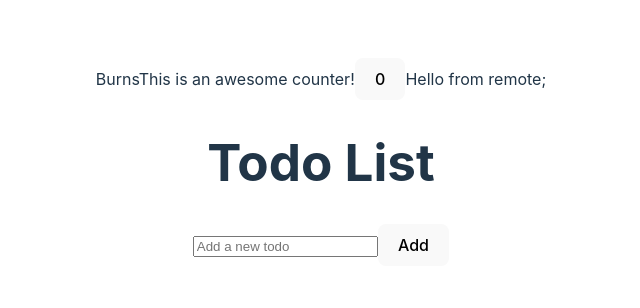
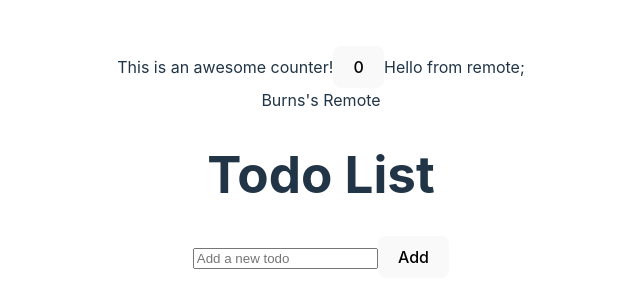
Before and after one commit to BurnsJ822/mfe-remote, a React (Vite) app: page / in a window 1280 px wide. Shown: the part 230-538 px from the top of the page, without its empty margins (319-959 px from the left). Built offline with nearby package versions, Linux system fonts and the light colour scheme.

Commit message:
Burns ToDo

```diff
--- a/src/Counter.tsx
+++ b/src/Counter.tsx
@@ -5,7 +5,6 @@ export default function Counter() {
 
   return (
     <>
-      <span>Burns</span>
       <span>This is an awesome counter!</span>
       <button onClick={() => setCount((prev) => prev + 1)}>{count}</button>
     </>
--- a/src/ToDo.tsx
+++ b/src/ToDo.tsx
@@ -1,19 +1,15 @@
-import React, { useState, ChangeEvent, KeyboardEvent } from 'react';
+import { useState, ChangeEvent, KeyboardEvent } from 'react';
 
-// Define the Todo interface
 interface Todo {
   id: number;
   text: string;
   completed: boolean;
 }
 
-const TodoList: React.FC = () => {
-  // State to manage the list of todos
+const TodoList = () => {
   const [todos, setTodos] = useState<Todo[]>([]);
-  // State to manage the input value for adding new todos
   const [newTodoText, setNewTodoText] = useState<string>('');
 
-  // Function to add a new todo
   const addTodo = () => {
     if (newTodoText.trim() === '') return;
 
@@ -27,7 +23,6 @@ const TodoList: React.FC = () => {
     setNewTodoText('');
   };
 
-  // Function to toggle the completion status of a todo
   const toggleTodo = (id: number) => {
     const updatedTodos = todos.map((todo) => {
       if (todo.id === id) {
@@ -39,18 +34,15 @@ const TodoList: React.FC = () => {
     setTodos(updatedTodos);
   };
 
-  // Function to remove a todo
   const removeTodo = (id: number) => {
     const updatedTodos = todos.filter((todo) => todo.id !== id);
     setTodos(updatedTodos);
   };
 
-  // Handle input change
   const handleInputChange = (event: ChangeEvent<HTMLInputElement>) => {
     setNewTodoText(event.target.value);
   };
 
-  // Handle Enter key press in the input field
   const handleKeyPress = (event: KeyboardEvent<HTMLInputElement>) => {
     if (event.key === 'Enter') {
       addTodo();
@@ -59,13 +51,14 @@ const TodoList: React.FC = () => {
 
   return (
     <div>
+        <span>Burns's Remote</span>
       <h1>Todo List</h1>
       <input
         type="text"
         placeholder="Add a new todo"
         value={newTodoText}
         onChange={handleInputChange}
-        onKeyPress={handleKeyPress}
+        onKeyDown={handleKeyPress}
       />
       <button onClick={addTodo}>Add</button>
       <ul>
```
